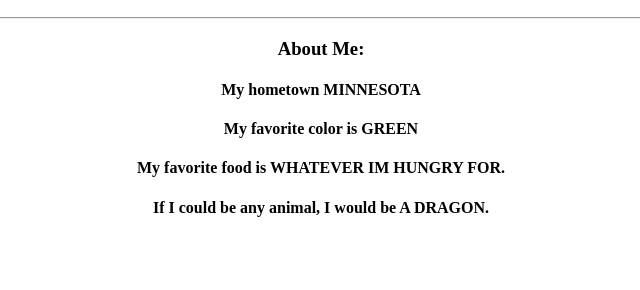
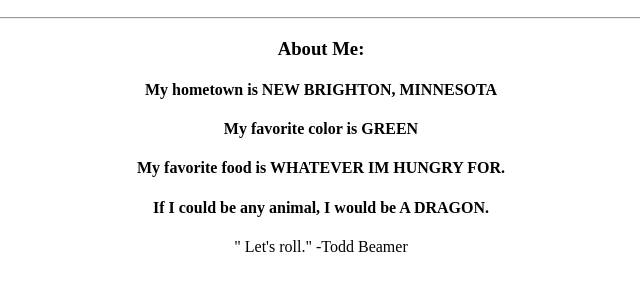
Before and after one commit to TheBiggestMama/profile, a plain HTML site: page index.html in a window 1280 px wide. Shown: the part 110-400 px from the top of the page, without its empty margins (319-959 px from the left). Drawn offline with Linux system fonts and the light colour scheme.

Commit message:
Add quote by Todd Beamer

```diff
--- a/index.html
+++ b/index.html
@@ -11,10 +11,11 @@
 				<h2>Software Developer</h2>
 				<hr>
 				<h3>About Me:</h3>
-					<h4>My hometown MINNESOTA</h4>
+					<h4>My hometown is NEW BRIGHTON, MINNESOTA</h4>
 					<h4>My favorite color is GREEN</h4>
 					<h4>My favorite food is WHATEVER IM HUNGRY FOR.</h4>
 					<h4>If I could be any animal, I would be A DRAGON.</h4>
-			</div>
+					<p>" Let's roll." -Todd Beamer</p>
+		  </div>
 		  </body>
 		</html>
```
